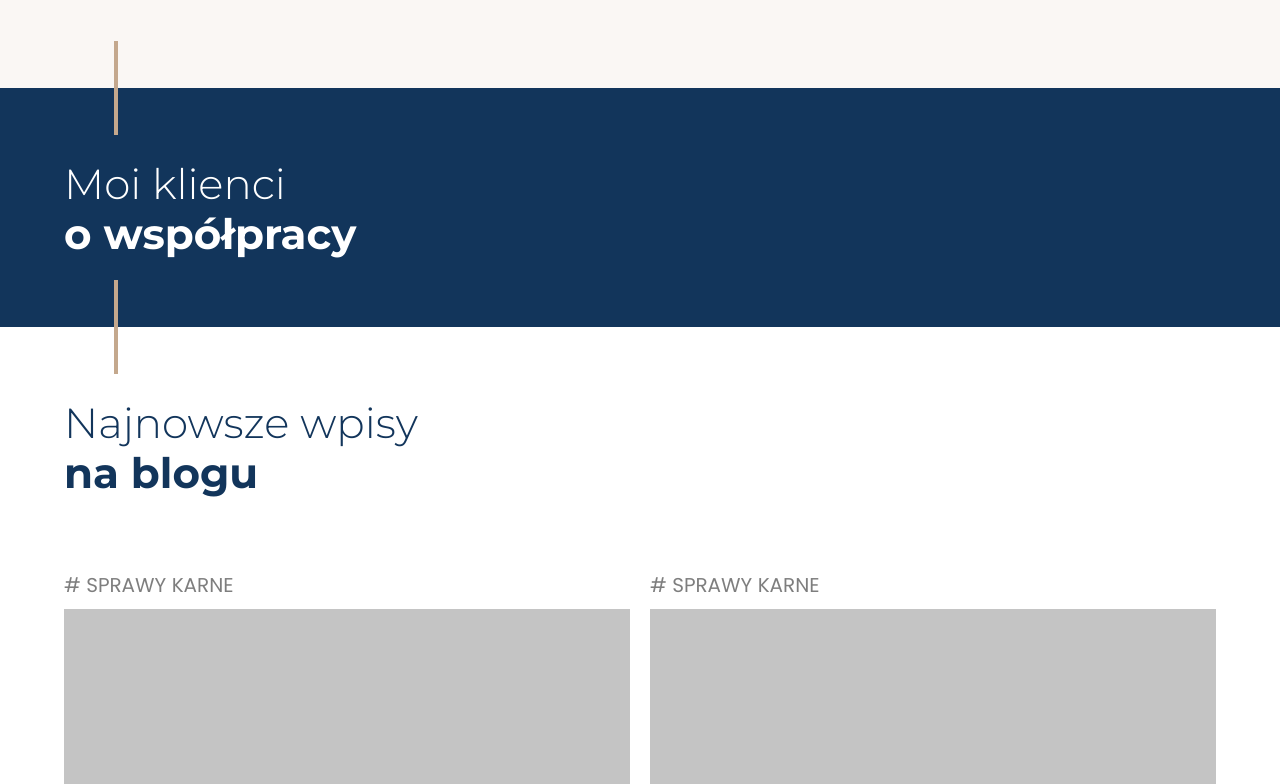
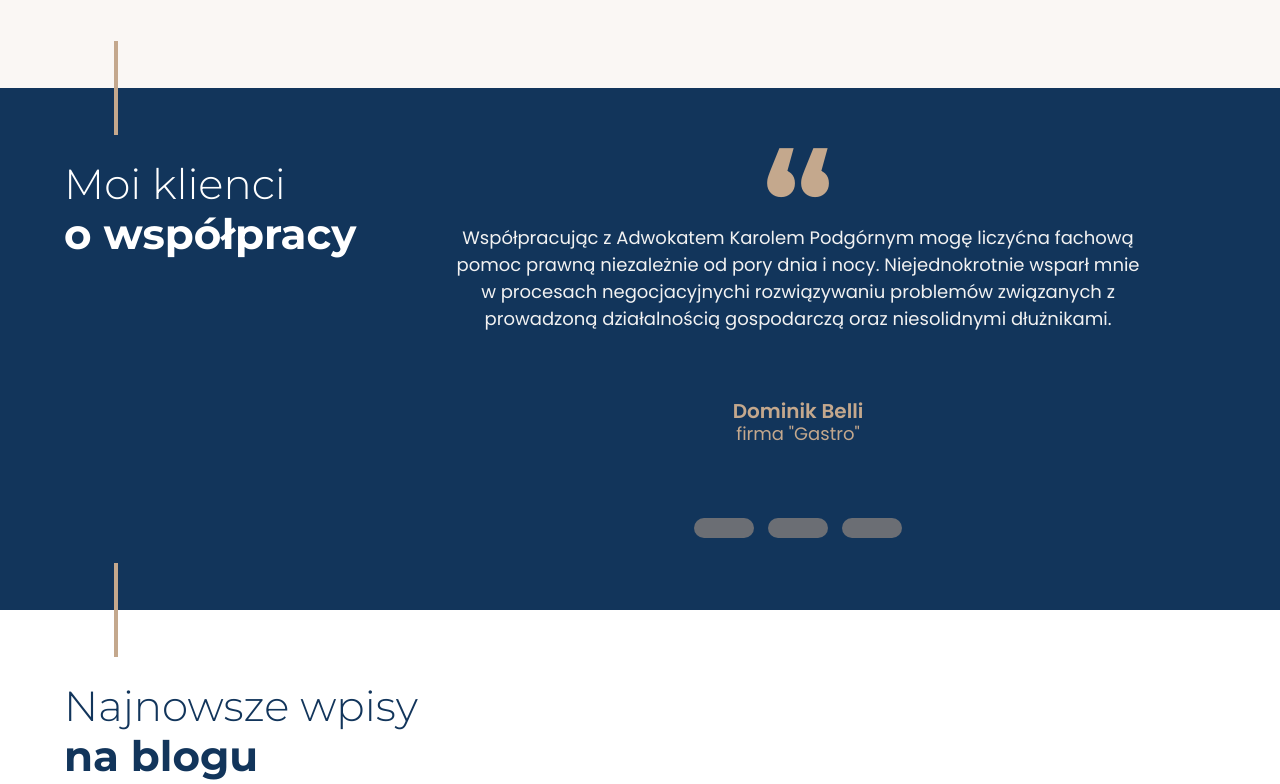
Before and after one commit to JakubK/KancelariaPodgorny, a plain HTML site: page index.html in a window 1280 px wide. Shown: the part 1628-2412 px from the top of the page. Drawn offline with Linux system fonts and the light colour scheme.

Commit message:
Add background image and create mock carousel

```diff
--- a/index.css
+++ b/index.css
@@ -74,7 +74,7 @@ section {
   position: fixed;
   width: 100%;
   z-index: 1;
-  background: #12355B;
+  /* background: #12355B; */
 }
 
 /* Navbar buttons */
@@ -112,9 +112,25 @@ section {
 
 /* main */
 #main {
-  background: #12355B;
+  /* background: #12355B; */
+  background-image: url('img/bg.jpeg');
+  background-position: right;
+  background-repeat: no-repeat;
+  background-size: cover;
   padding-top: 25vh;
   padding-bottom: 15vh;
+  position: relative;
+}
+
+#main::before {
+  position: absolute;
+  content: '';
+  left: 0;
+  top: 0;
+  width: 100%;
+  height: 100%;
+  background: #12355B;
+  opacity: 0.8;
 }
 
 #main .heading {
@@ -178,7 +194,7 @@ section {
 
   position: absolute;
   top: -50px;
-  right: 0;
+  right: 50px;
 }
 
 
@@ -244,11 +260,85 @@ section {
 .clients {
   background: #12355B;
   padding-bottom: 68px;
+  display: flex;
+}
+
+.clients__content {
+  display: grid;
+  grid-template-columns: 1fr 2fr;
+  width: 100%;
 }
 
 .clients .heading h1, .clients .heading p {
   color: white;
 }
+
+.carousel {
+  max-width: 700px;
+  text-align: center;
+}
+
+.carousel__frame {
+  display: flex;
+  flex-direction: column;
+}
+
+.carousel__icon {
+  display: block;
+  font-family: 'Montserrat', sans-serif;
+  color: #C4A88D;
+  font-size: 144px;
+  line-height: 40px;
+  font-weight: bold;
+  margin-top: 25px;
+}
+
+.carousel__text {
+  font-family: 'Poppins', sans-serif;
+  font-weight: 400;
+  font-size: 18px;
+  line-height: 27px;
+  color: #F2F2F2;
+}
+
+.carousel__footer span, .carousel__footer p {
+  font-family: 'Poppins', sans-serif;
+  font-weight: 700;
+  font-size: 20px;
+  line-height: 24px;
+  color: #C4A88D;
+}
+
+.carousel__footer p {
+  font-weight: 400;
+  font-size: 18px;
+  line-height: 21px;
+}
+
+.carousel__btn {
+  width: 60px;
+  height: 20px;
+  border-radius: 20px;
+  display: inline-flex;
+  align-items: center;
+  background: #C4A88D;
+  opacity: 0.5;
+  cursor: pointer;
+  transition: all 0.5s;
+  margin: 0 5px;
+}
+
+.carousel__btn:hover {
+  opacity: 1;
+  width: 96px;
+  transform: scaleY(1.5);
+}
+
+/* .carousel__btn.carousel__btn--active {
+  opacity: 1;
+  width: 92px;
+  height: 20px;
+} */
 
 /* blog */
 
@@ -362,6 +452,7 @@ section {
   outline: none;
   background: #C4C4C4;
   padding: 3px;
+  resize: none;
 }
 
 .form__row2 {
--- a/index.html
+++ b/index.html
@@ -99,10 +99,29 @@
     </div>
   </section>
   <section class="clients decorator">
-    <header class="heading">
-      <h1>Moi klienci</h1>
-      <h1>o współpracy</h1>
-    </header>
+    <div class="clients__content">
+      <header class="heading">
+        <h1>Moi klienci</h1>
+        <h1>o współpracy</h1>
+      </header>
+      <div class="carousel">
+        <div class="caoursel__frame">
+          <span class="carousel__icon">“</span>
+          <span class="carousel__text">
+            Współpracując z Adwokatem Karolem Podgórnym mogę liczyćna fachową pomoc prawną niezależnie od pory dnia i nocy. Niejednokrotnie wsparł mnie w procesach negocjacyjnychi rozwiązywaniu problemów związanych z prowadzoną działalnością gospodarczą oraz niesolidnymi dłużnikami.
+          </span>
+          <footer class="carousel__footer">
+            <span>Dominik Belli</span>
+            <p>firma "Gastro"</p>
+          </footer>
+        </div>
+        <div class="caoursel__nav">
+          <span class="carousel__btn"></span>
+          <span class="carousel__btn"></span>
+          <span class="carousel__btn"></span>
+        </div>
+      </div>
+    </div>
   </section>
   <section class="blog decorator">
     <header class="heading">
@@ -200,7 +219,7 @@
           </div>
           <div class="form__column">
             <label>W czym możemy Ci pomóc</label>
-            <textarea></textarea>
+            <textarea rows="6"></textarea>
           </div>
         </div>
         <button>Wyślij</button>
@@ -253,5 +272,6 @@
       </div>
     </div>
   </footer>
+  <script src="./index.js"></script>
 </body>
 </html>
```
Also changed, not shown: index.js (added), 1 other file.
